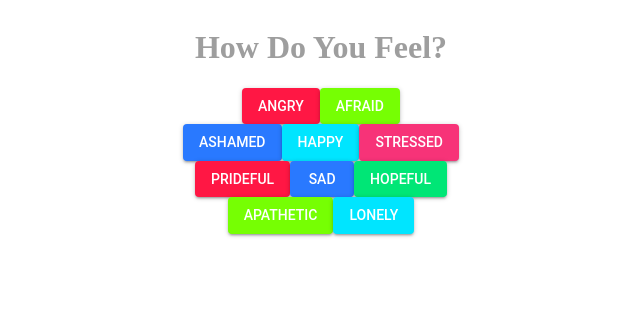
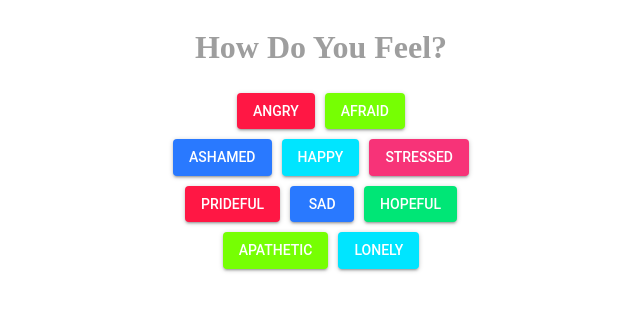
Before and after one commit to ChristyCakes/verseapp, a React app: page / in a window 1280 px wide. Shown: the top 310 px of the page, without its empty margins (319-959 px from the left). Built offline with nearby package versions, Linux system fonts and the light colour scheme; no server answers.

Commit message:
replace button margin

```diff
--- a/client/src/components/simplemodal.jsx
+++ b/client/src/components/simplemodal.jsx
@@ -35,9 +35,9 @@ const styles = theme => ({
         padding: theme.spacing.unit * 4,
     },
 
-    // margin: {
-    //     margin: 5
-    // }
+    margin: {
+        margin: 5
+    }
 });
 
 class SimpleModal extends React.Component {
```
Also changed, not shown: 1 other file (tests, documents, lock files or other folders).
